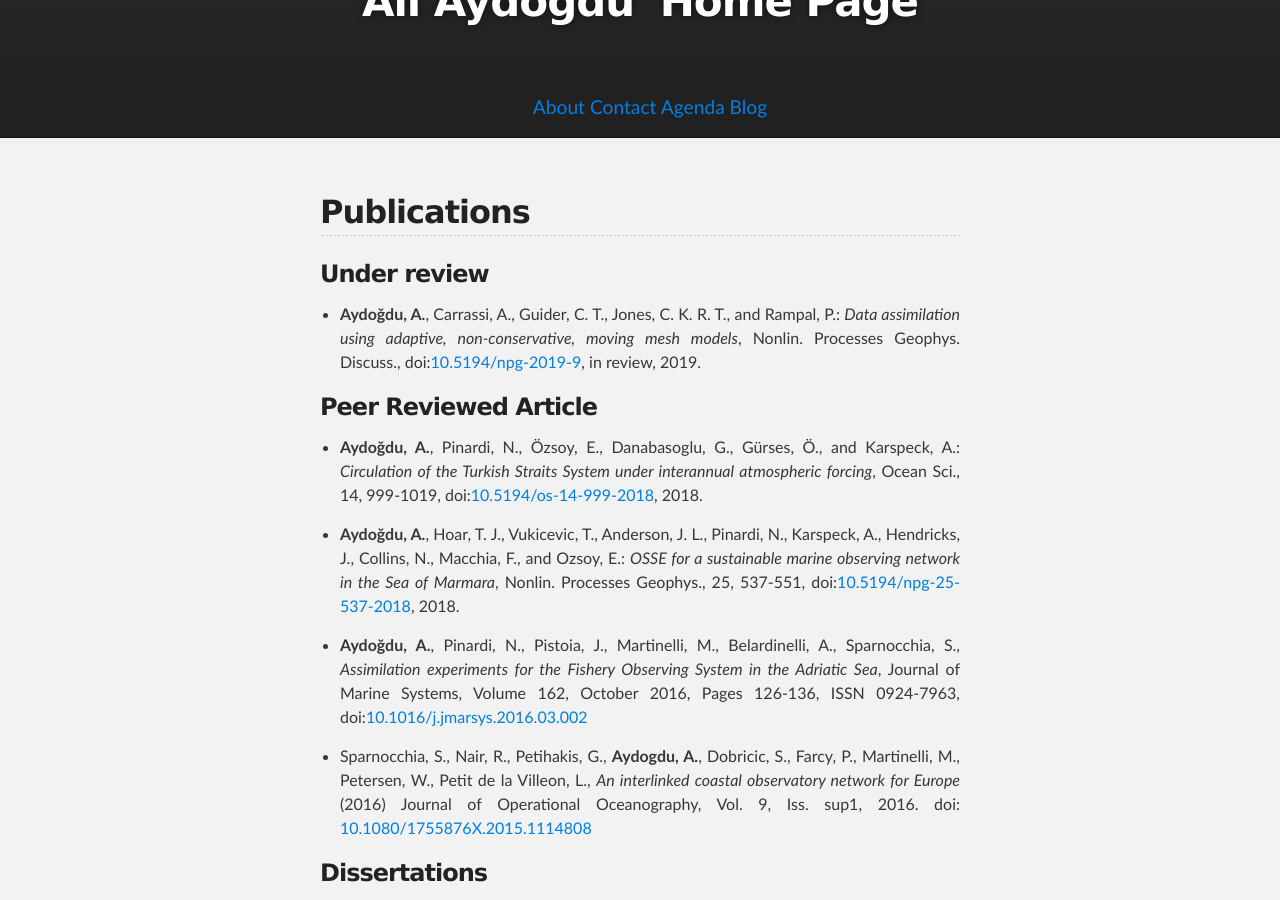
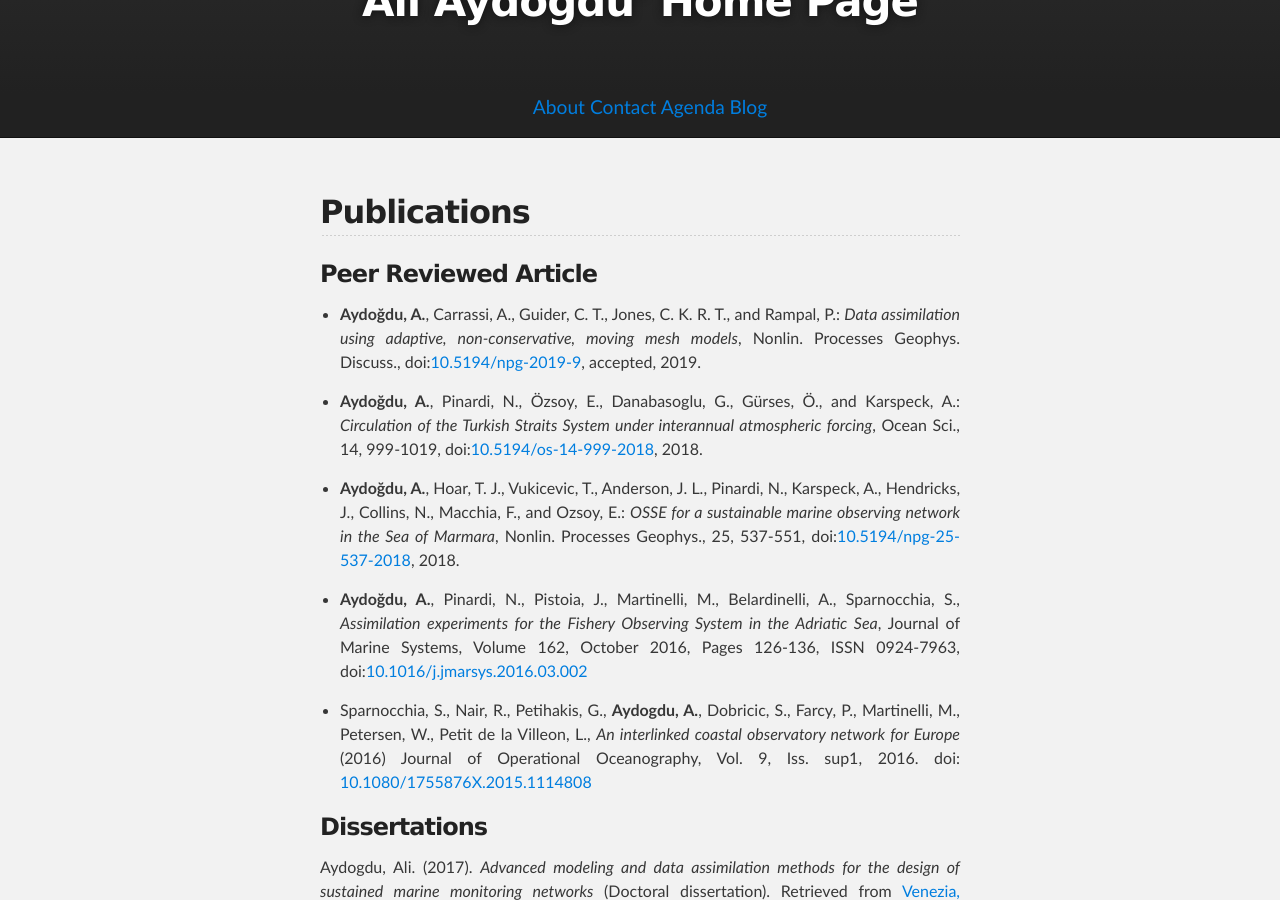
Before and after one commit to aydogduali/aydogduali.github.io, a Jekyll site: the page built from about/publication.md, in a window 1280 px wide and 900 px high, scrolled down 318 px. Built offline with Jekyll 4.4.1, drawn with Linux system fonts in a browser that asks for light colours; our own code applies the rules of GitHub Pages for plain Markdown files; the repository's description, which GitHub fills in, is left out.

Commit message:
accepted NPG paper

```diff
--- a/about/publication.md
+++ b/about/publication.md
@@ -1,9 +1,8 @@
 ## Publications
 
-### Under review
-- __Aydoğdu, A.__, Carrassi, A., Guider, C. T., Jones, C. K. R. T., and Rampal, P.: *Data assimilation using adaptive, non-conservative, moving mesh models*, Nonlin. Processes Geophys. Discuss., doi:[10.5194/npg-2019-9](https://doi.org/10.5194/npg-2019-9), in review, 2019.
+### Peer Reviewed Article
 
-### Peer Reviewed Article
+- __Aydoğdu, A.__, Carrassi, A., Guider, C. T., Jones, C. K. R. T., and Rampal, P.: *Data assimilation using adaptive, non-conservative, moving mesh models*, Nonlin. Processes Geophys. Discuss., doi:[10.5194/npg-2019-9](https://doi.org/10.5194/npg-2019-9), accepted, 2019.
 
 - __Aydoğdu, A.__, Pinardi, N., Özsoy, E., Danabasoglu, G., Gürses, Ö., and Karspeck, A.: *Circulation of the Turkish Straits System under interannual atmospheric forcing*, Ocean Sci., 14, 999-1019, doi:[10.5194/os-14-999-2018](https://doi.org/10.5194/os-14-999-2018), 2018.
 
```
